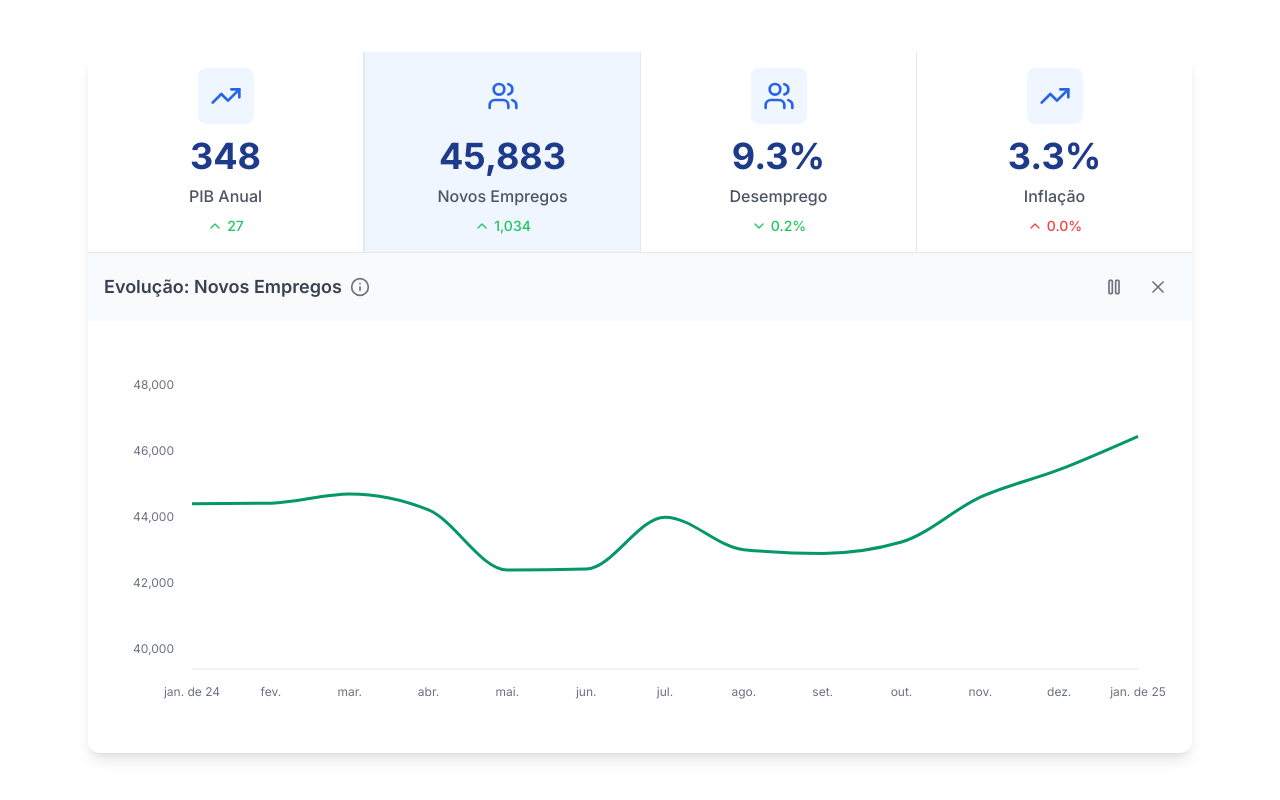
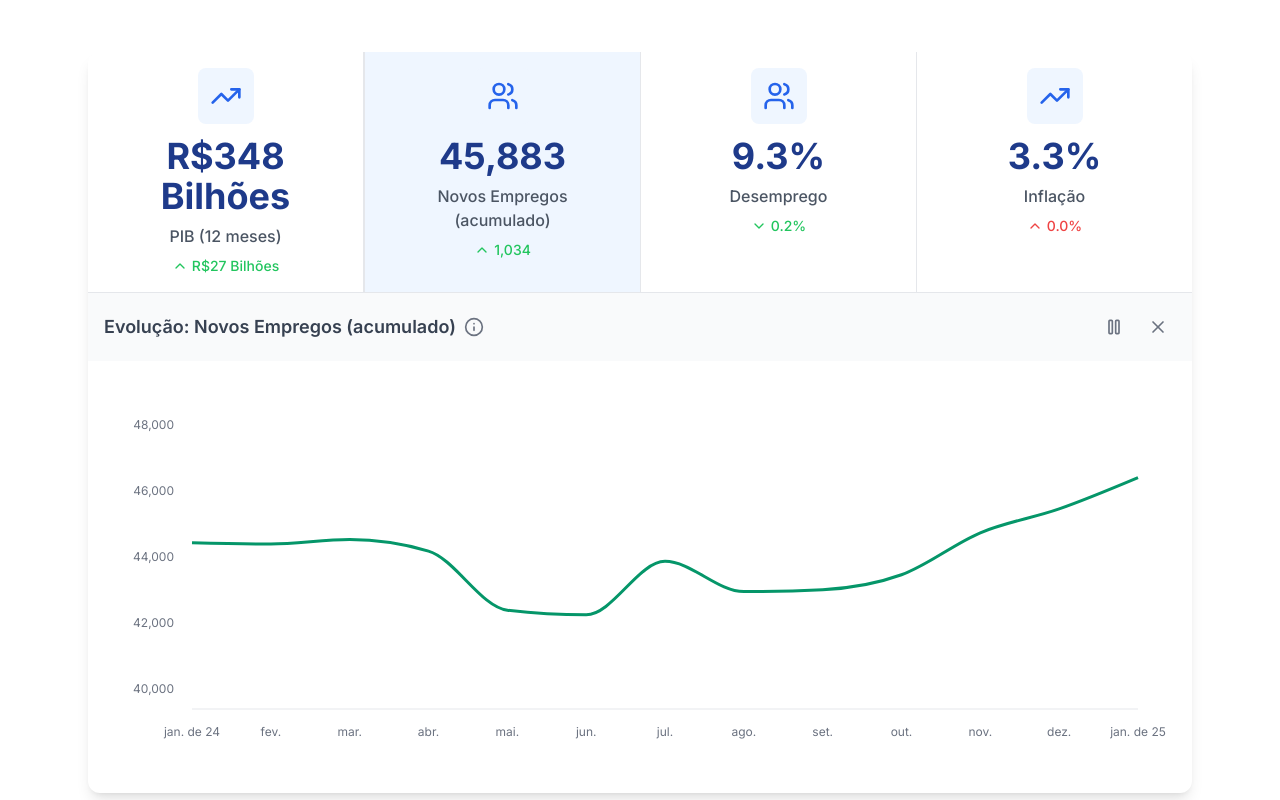
Before and after one commit to Sanguin1us/obs-econ-2, a Next.js app: page / in a window 1280 px wide. Shown: the part 1460-2260 px from the top of the page. Built offline with nearby package versions, Linux system fonts and the light colour scheme.

Commit message:
small naming of graphs update

```diff
--- a/components/HorizontalStats.tsx
+++ b/components/HorizontalStats.tsx
@@ -22,15 +22,17 @@ type StatDefinition = {
   icon: React.ElementType
   label: string
   baseValue: number
-  isPercentage?: boolean // true if we display suffix '%'
-  isInverted?: boolean // true if "up" is red and "down" is green
-  description?: string  // will be shown in the hover tooltip near "Evolução"
+  isPercentage?: boolean // true if we display "%" as the suffix
+  isInverted?: boolean  // true if "up" is red and "down" is green
+  description?: string  // shown in hover tooltip near "Evolução"
   color?: string
+  prefix?: string
+  suffix?: string
 }
 
 type StatData = StatDefinition & {
   value: number
-  change: number // We'll store the absolute difference (lastValue - firstValue)
+  change: number // we'll store the absolute difference (lastValue - firstValue)
   historicalData: HistoricalDataPoint[]
 }
 
@@ -44,6 +46,8 @@ type AnimatedCounterProps = {
   end: number
   duration?: number
   isPercentage?: boolean
+  prefix?: string
+  suffix?: string
   animate?: boolean
 }
 
@@ -51,6 +55,8 @@ const AnimatedCounter = ({
   end,
   duration = BASE_DURATION,
   isPercentage = false,
+  prefix = "",
+  suffix = "",
   animate = false
 }: AnimatedCounterProps) => {
   const [count, setCount] = useState(0)
@@ -67,7 +73,7 @@ const AnimatedCounter = ({
       const rawProgress = (timestamp - startTimestamp) / totalDuration
       const progress = Math.min(rawProgress, 1)
 
-      // Cosine interpolation for a smoother step from 0 to 1
+      // Cosine interpolation for a smoother step
       const eased = (1 - Math.cos(Math.PI * progress)) / 2
       setCount(end * eased)
 
@@ -80,18 +86,20 @@ const AnimatedCounter = ({
     window.requestAnimationFrame(step)
   }, [animate, hasAnimated, end, duration])
 
+  const displayNumber = isPercentage
+    ? `${count.toFixed(1)}%`
+    : `${prefix}${Math.round(count).toLocaleString()}${suffix}`
+
   return (
     <div className="text-4xl font-bold text-blue-900">
-      {isPercentage
-        ? `${count.toFixed(1)}%`
-        : Math.round(count).toLocaleString()}
+      {displayNumber}
     </div>
   )
 }
 
 /**
  * Generate random data for 12 months based on baseValue.
- * Each month fluctuates around baseValue by up to 'volatility' fraction.
+ * Each month fluctuates by up to 'volatility' fraction around baseValue.
  */
 function generateHistoricalData(
   months = 12,
@@ -126,6 +134,8 @@ type StatGraphProps = {
   data: HistoricalDataPoint[]
   label: string
   isPercentage?: boolean
+  prefix?: string
+  suffix?: string
   color?: string
 }
 
@@ -133,11 +143,17 @@ const StatGraph = ({
   data,
   label,
   isPercentage,
+  prefix,
+  suffix,
   color = "#2563eb"
 }: StatGraphProps) => {
   const formatValue = (value: number) => {
     if (value === undefined || value === null) return ""
-    return isPercentage ? `${value.toFixed(1)}%` : value.toLocaleString()
+    if (isPercentage) {
+      return `${value.toFixed(1)}%`
+    } else {
+      return `${prefix ?? ""}${Math.round(value).toLocaleString()}${suffix ?? ""}`
+    }
   }
 
   const CustomTooltip = ({
@@ -212,15 +228,13 @@ type StatCardProps = {
   change: number
   isPercentage?: boolean
   isInverted?: boolean
+  prefix?: string
+  suffix?: string
   isSelected: boolean
   onClick: () => void
   animate?: boolean
 }
 
-/**
- * Renders each stat as a card with an animated number and a small
- * red/green arrow that indicates an absolute difference from 12 months prior.
- */
 const StatCard = ({
   icon: Icon,
   label,
@@ -228,21 +242,27 @@ const StatCard = ({
   change,
   isPercentage = false,
   isInverted = false,
+  prefix = "",
+  suffix = "",
   isSelected,
   onClick,
   animate = false
 }: StatCardProps) => {
-  // The "isInverted" property means that if "change" is positive => color is RED, negative => color is GREEN
-  // The usual behavior is the opposite.
+  /**
+   * "isInverted" means if "change" is positive => color is RED, negative => color is GREEN
+   * Otherwise (typical case), positive => GREEN, negative => RED
+   */
   const isPositiveChange = change >= 0
   let arrowColorClass = isPositiveChange ? "text-green-500" : "text-red-500"
   if (isInverted) {
     arrowColorClass = isPositiveChange ? "text-red-500" : "text-green-500"
   }
 
+  // Format the absolute difference
+  // If it's percentage => "1.0%", else => "R$400 Bilhões"
   const displayChange = isPercentage
     ? `${Math.abs(change).toFixed(1)}%`
-    : Math.abs(Math.round(change)).toLocaleString()
+    : `${prefix}${Math.abs(Math.round(change)).toLocaleString()}${suffix}`
 
   return (
     <div
@@ -254,7 +274,13 @@ const StatCard = ({
         <div className="mb-3 p-3 bg-blue-50 rounded-lg">
           <Icon className="w-8 h-8 text-blue-600" />
         </div>
-        <AnimatedCounter end={value} animate={animate} isPercentage={isPercentage} />
+        <AnimatedCounter
+          end={value}
+          animate={animate}
+          isPercentage={isPercentage}
+          prefix={prefix}
+          suffix={suffix}
+        />
         <div className="mt-2 text-gray-600 font-medium">{label}</div>
         <div className={`mt-2 flex items-center ${arrowColorClass}`}>
           {isPositiveChange ? (
@@ -277,7 +303,7 @@ export default function HorizontalStats() {
   const [animateNumbers, setAnimateNumbers] = useState(false)
   const containerRef = useRef<HTMLDivElement | null>(null)
 
-  // Observe when the container scrolls into view to trigger number animations
+  // Observe container for animation trigger
   useEffect(() => {
     const observer = new IntersectionObserver(
       ([entry]) => {
@@ -292,52 +318,54 @@ export default function HorizontalStats() {
   }, [])
 
   /**
-   * We now have 4 categories:
-   *   1) PIB Anual (baseValue in billions, not a percentage, "up" = green),
-   *   2) Novos Empregos (not a percentage, "up" = green),
-   *   3) Desemprego (percentage, "up" = red => isInverted = true),
-   *   4) Inflação (percentage, "up" = red => isInverted = true).
+   * Four categories:
+   *  1) PIB (12 meses) => display "R$xxx Bilhões" (+ up => green)
+   *  2) Novos Empregos (acumulado) => numeric count, up => green
+   *  3) Desemprego => % with up => red (inverted)
+   *  4) Inflação => % with up => red (inverted)
    */
   const stats: StatData[] = useMemo(() => {
     const statDefinitions: StatDefinition[] = [
       {
         id: "pib",
         icon: TrendingUp,
-        label: "PIB Anual",
-        baseValue: 300, // arbitrary baseline
+        label: "PIB (12 meses)",
+        baseValue: 300, // baseline
         isPercentage: false,
         isInverted: false,
-        description: "Produto Interno Bruto anual, em bilhões de reais.",
-        color: "#2563eb"
+        description: "Soma de todos os bens e serviços finais produzidos, em bilhões de reais.",
+        color: "#2563eb",
+        prefix: "R$",
+        suffix: " Bilhões"
       },
       {
         id: "empregos",
         icon: Users,
-        label: "Novos Empregos",
-        baseValue: 45000, // arbitrary baseline
+        label: "Novos Empregos (acumulado)",
+        baseValue: 45000,
         isPercentage: false,
         isInverted: false,
-        description: "Número estimado de novos empregos criados no último ano.",
+        description: "Número estimado de novos empregos criados no período.",
         color: "#059669"
       },
       {
         id: "desemprego",
         icon: Users,
         label: "Desemprego",
-        baseValue: 9, // start at 9%
+        baseValue: 9,
         isPercentage: true,
-        isInverted: true,
-        description: "Taxa de desemprego medida como porcentagem da força de trabalho.",
+        isInverted: true, // up => red
+        description: "Taxa de desemprego em % da força de trabalho (12 meses).",
         color: "#DC2626"
       },
       {
         id: "inflacao",
         icon: TrendingUp,
         label: "Inflação",
-        baseValue: 3, // start at 3%
+        baseValue: 3,
         isPercentage: true,
-        isInverted: true,
-        description: "Variação percentual do índice de preços ao consumidor em 12 meses.",
+        isInverted: true, // up => red
+        description: "Variação de preços medida em 12 meses (IPC).",
         color: "#7C3AED"
       }
     ]
@@ -346,7 +374,7 @@ export default function HorizontalStats() {
       const historicalData = generateHistoricalData(12, stat.baseValue, 0.08)
       const lastValue = historicalData[historicalData.length - 1].value
       const firstValue = historicalData[0].value
-      const change = lastValue - firstValue // ABSOLUTE difference
+      const change = lastValue - firstValue // absolute difference
 
       return {
         ...stat,
@@ -357,7 +385,7 @@ export default function HorizontalStats() {
     })
   }, [])
 
-  // Automatically rotate selectedStat
+  // Automatically rotate the selectedStat
   useEffect(() => {
     if (!isAutoRotating) return
     const rotateStats = () => {
@@ -395,6 +423,8 @@ export default function HorizontalStats() {
               change={stat.change}
               isPercentage={stat.isPercentage}
               isInverted={stat.isInverted}
+              prefix={stat.prefix}
+              suffix={stat.suffix}
               isSelected={selectedStat === stat.id}
               onClick={() => handleStatClick(stat.id)}
               animate={animateNumbers}
@@ -410,7 +440,7 @@ export default function HorizontalStats() {
                 <h3 className="text-lg font-semibold text-gray-700">
                   Evolução: {selectedStatData.label}
                 </h3>
-                {/* Info tooltip for explanation */}
+                {/* Info icon (hover tooltip) */}
                 <div className="relative group inline-block">
                   <Info className="w-5 h-5 text-gray-500 cursor-pointer" />
                   <div className="opacity-0 pointer-events-none group-hover:opacity-100 group-hover:pointer-events-auto transition-opacity absolute bg-white border border-gray-200 rounded p-2 text-sm text-gray-700 w-56 z-50 mt-2">
@@ -440,12 +470,13 @@ export default function HorizontalStats() {
                 </button>
               </div>
             </div>
-
             <div className="p-6">
               <StatGraph
                 data={selectedStatData.historicalData}
                 label={selectedStatData.label}
                 isPercentage={selectedStatData.isPercentage}
+                prefix={selectedStatData.prefix}
+                suffix={selectedStatData.suffix}
                 color={selectedStatData.color}
               />
             </div>
```
